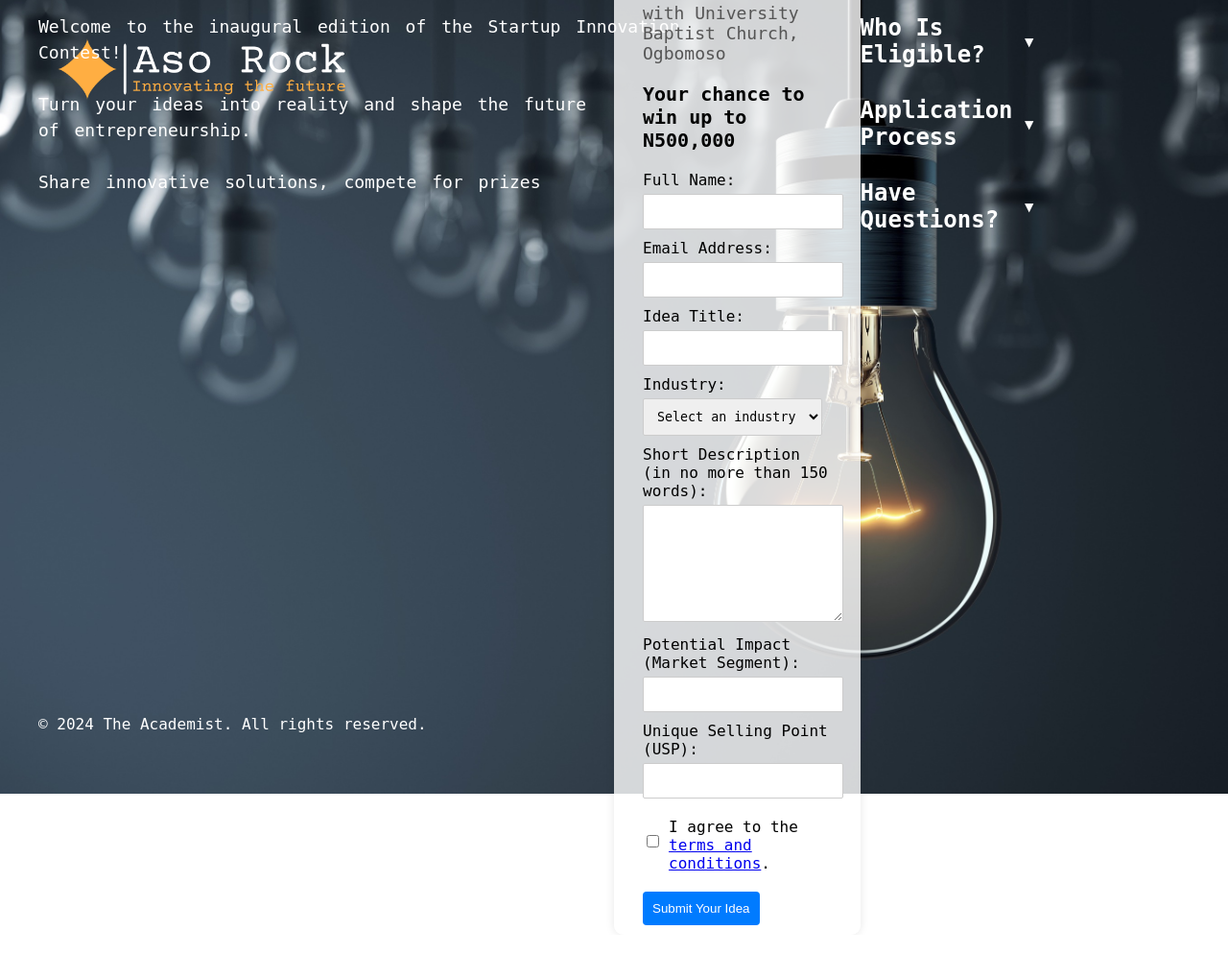
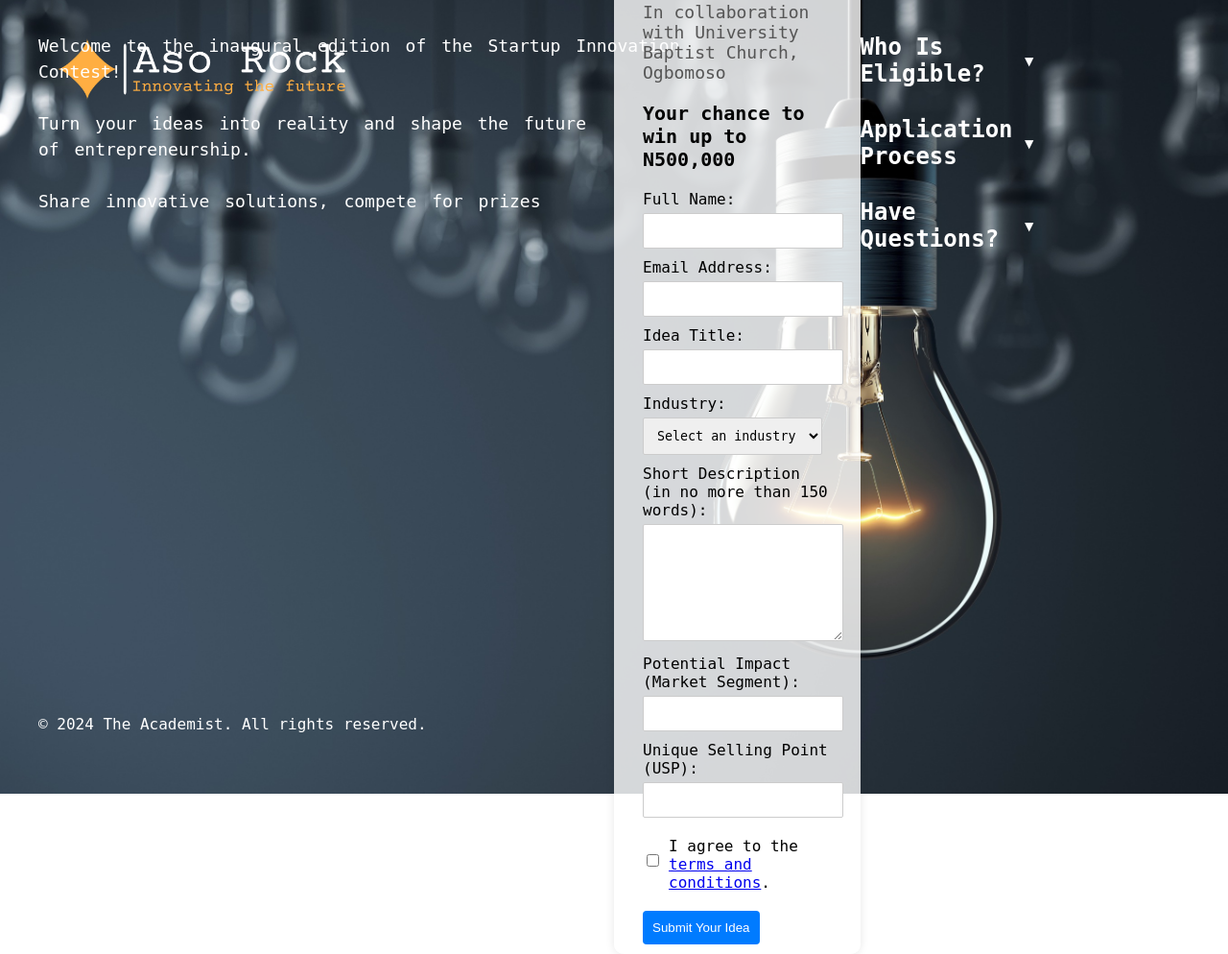
Before and after one commit to wolebadmus/Startup_Innovate, a Python web app: template templates/index.html in a window 1280 px wide; the page is wider, and only the part inside the window is pictured. Shown: that part at 96% size. Before the commit the page ends 964 px from the top of that part, so only its background shows below. Run offline with Jinja, Linux system fonts and the light colour scheme; the template is opened without the code that fills it, so the values that code supplies are empty.

Commit message:
Update styles.css

```diff
--- a/static/styles.css
+++ b/static/styles.css
@@ -37,7 +37,7 @@ body {
     justify-content: space-between;
     align-items: flex-start; /* Align items to the top */
     width: 100%;
-    margin-top: 20px; /* Space for the header */
+    margin-top: 60px; /* Space for the header */
     margin-bottom: 50px;
 
 }
```
